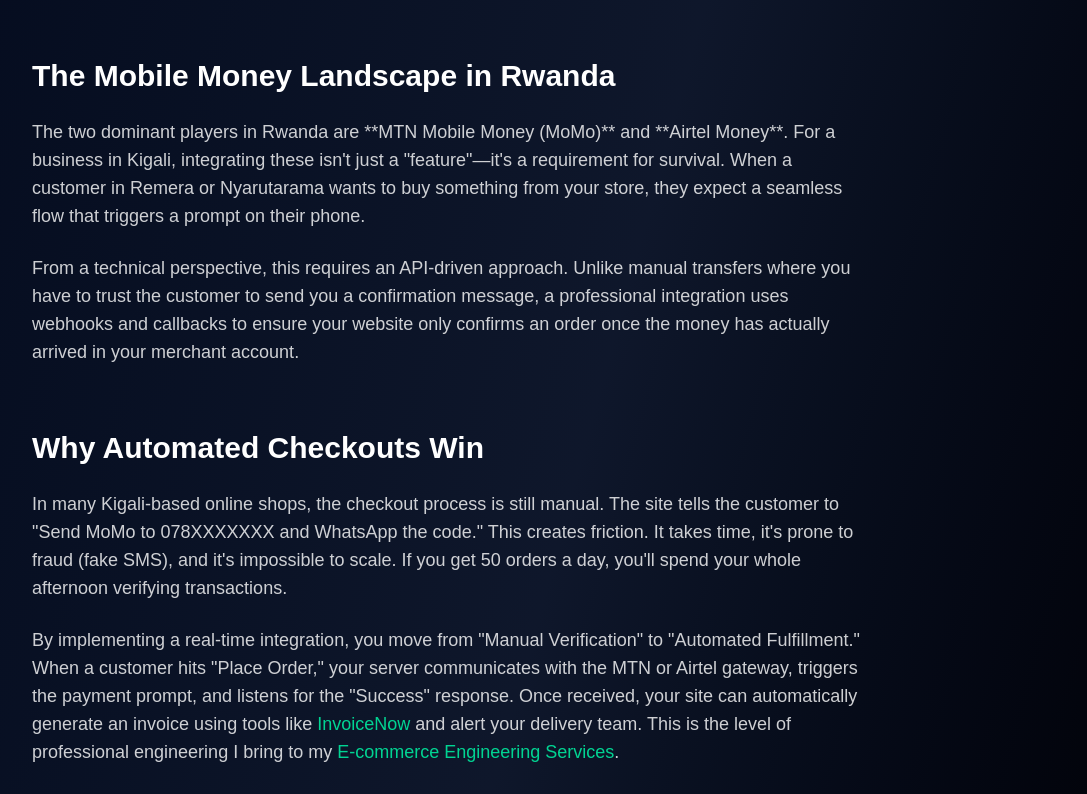
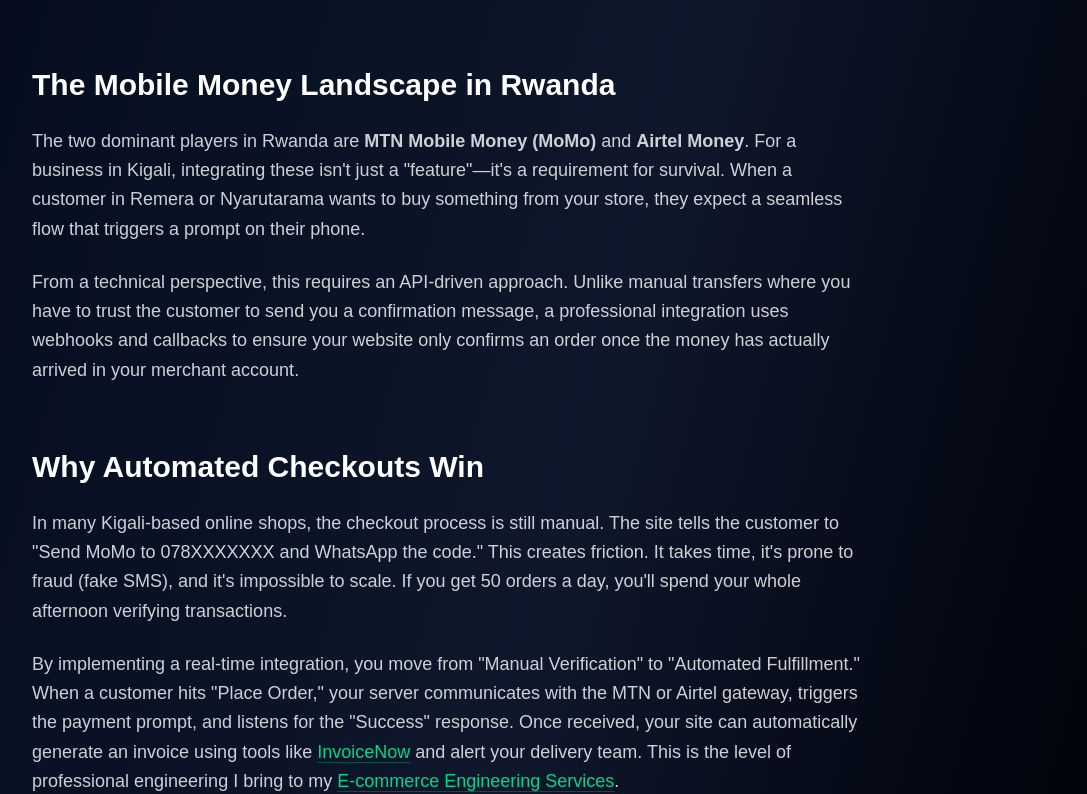
Before and after one commit to Seph-an/dev.sephan, a Next.js app: page /blog/accepting-payments-kigali-mtn-airtel in a window 1280 px wide. Shown: the part 1411-2205 px from the top of the page, without its empty margins (192-1279 px from the left). Built offline with nearby package versions, Linux system fonts and the light colour scheme.

Commit message:
Improve blog Markdown rendering and social metadata

```diff
--- a/app/blog/[slug]/page.tsx
+++ b/app/blog/[slug]/page.tsx
@@ -6,6 +6,7 @@
 import { getBlogPosts, getPostBySlug, getRelatedPosts } from "@/lib/blog";
 import Breadcrumbs from "@/components/Breadcrumbs";
 import JsonLd from "@/components/JsonLd";
+import MarkdownContent from "@/components/blog/MarkdownContent";
 import { siteMetadata } from "@/lib/siteMetadata";
 
 export async function generateMetadata({
@@ -150,36 +151,7 @@
             />
           </div>
 
-          <div className="prose prose-invert prose-emerald max-w-none">
-            {/* Simple Markdown Rendering Logic */}
-            <div className="blog-content leading-relaxed text-white/80 space-y-6">
-              {post.content.split('\n\n').map((block, i) => {
-                if (block.startsWith('### ')) {
-                  return <h3 key={i} className="text-2xl font-bold text-white mt-12 mb-4">{block.replace('### ', '')}</h3>;
-                }
-                if (block.startsWith('## ')) {
-                  return <h2 key={i} className="text-3xl font-bold text-white mt-16 mb-6">{block.replace('## ', '')}</h2>;
-                }
-                // Handle basic links [text](url)
-                const parts = block.split(/(\[.*?\]\(.*?\))/g);
-                return (
-                  <p key={i} className="text-lg">
-                    {parts.map((part, j) => {
-                      const linkMatch = part.match(/\[(.*?)\]\((.*?)\)/);
-                      if (linkMatch) {
-                        return (
-                          <Link key={j} href={linkMatch[2]} className="text-emerald-400 hover:underline decoration-emerald-400/30 underline-offset-4">
-                            {linkMatch[1]}
-                          </Link>
-                        );
-                      }
-                      return part;
-                    })}
-                  </p>
-                );
-              })}
-            </div>
-          </div>
+          <MarkdownContent content={post.content} />
 
           <footer className="mt-16 border-t border-white/10 pt-10">
             <div className="mb-10 flex items-center gap-4 rounded-2xl border border-white/10 bg-white/5 p-5">
--- a/app/blog/page.tsx
+++ b/app/blog/page.tsx
@@ -2,23 +2,16 @@
 import { getBlogPosts } from "@/lib/blog";
 import BlogBrowser from "@/components/blog/BlogBrowser";
 import Breadcrumbs from "@/components/Breadcrumbs";
-import { siteMetadata } from "@/lib/siteMetadata";
+import { socialMetadata } from "@/lib/seo";
+
+const title = "E-commerce Automation Engineering Insights";
+const description = "Practical guides to M-Pesa, n8n, Shopify, commerce integrations and reliable operations.";
 
 export const metadata: Metadata = {
   title: "Engineering Blog · E-commerce Systems & Automation",
-  description: "Technical insights on building high-performance e-commerce platforms, M-Pesa integrations, and automated business workflows in East Africa.",
+  description,
   alternates: { canonical: "/blog" },
-  openGraph: {
-    title: "E-commerce Automation Engineering Insights",
-    description: "Practical guides to M-Pesa, n8n, Shopify, commerce integrations and reliable operations.",
-    url: `${siteMetadata.siteUrl}/blog`,
-    type: "website",
-  },
-  twitter: {
-    card: "summary_large_image",
-    title: "E-commerce Automation Engineering Insights",
-    description: "Practical guides to M-Pesa, n8n, Shopify, commerce integrations and reliable operations.",
-  },
+  ...socialMetadata({ title, description, path: "/blog" }),
 };
 
 export default async function BlogPage() {
--- a/app/layout.tsx
+++ b/app/layout.tsx
@@ -8,6 +8,7 @@
 import Analytics from "@/components/Analytics";
 import JsonLd from "@/components/JsonLd";
 import { siteMetadata } from "@/lib/siteMetadata";
+import { defaultSocialImage } from "@/lib/seo";
 
 const geistSans = Geist({
   variable: "--font-geist-sans",
@@ -38,20 +39,13 @@
     siteName: siteMetadata.siteName,
     locale: "en_US",
     type: "website",
-    images: [
-      {
-        url: "/Sephan-new.jpg",
-        width: 1200,
-        height: 1200,
-        alt: "Sephan, e-commerce automation and integration engineer",
-      },
-    ],
+    images: [defaultSocialImage],
   },
   twitter: {
     card: "summary_large_image",
     title: `${siteMetadata.siteName} · ${siteMetadata.brandTagline}`,
     description: siteMetadata.defaultDescription,
-    images: ["/Sephan-new.jpg"],
+    images: [defaultSocialImage.url],
   },
   robots: {
     index: true,
--- /dev/null
+++ b/components/blog/MarkdownContent.tsx
@@ -0,0 +1,35 @@
+import Link from "next/link";
+import ReactMarkdown from "react-markdown";
+import remarkGfm from "remark-gfm";
+
+export default function MarkdownContent({ content }: { content: string }) {
+  return (
+    <div className="blog-content space-y-6 text-lg leading-relaxed text-white/80">
+      <ReactMarkdown
+        remarkPlugins={[remarkGfm]}
+        components={{
+          h2: ({ children }) => <h2 className="mb-6 mt-16 text-3xl font-bold text-white">{children}</h2>,
+          h3: ({ children }) => <h3 className="mb-4 mt-12 text-2xl font-bold text-white">{children}</h3>,
+          p: ({ children }) => <p>{children}</p>,
+          ul: ({ children }) => <ul className="list-disc space-y-2 pl-6 marker:text-emerald-400">{children}</ul>,
+          ol: ({ children }) => <ol className="list-decimal space-y-2 pl-6 marker:font-semibold marker:text-emerald-400">{children}</ol>,
+          li: ({ children }) => <li className="pl-1">{children}</li>,
+          blockquote: ({ children }) => <blockquote className="border-l-4 border-emerald-500/40 pl-5 italic text-white/70">{children}</blockquote>,
+          a: ({ href = "", children }) => href.startsWith("/") ? (
+            <Link href={href} className="text-emerald-400 underline decoration-emerald-400/30 underline-offset-4 hover:text-emerald-300">{children}</Link>
+          ) : (
+            <a href={href} target="_blank" rel="noreferrer" className="text-emerald-400 underline decoration-emerald-400/30 underline-offset-4 hover:text-emerald-300">{children}</a>
+          ),
+          code: ({ children }) => <code className="rounded bg-white/10 px-1.5 py-0.5 font-mono text-[0.9em] text-emerald-200">{children}</code>,
+          pre: ({ children }) => <pre className="overflow-x-auto rounded-2xl border border-white/10 bg-black/40 p-5 text-sm">{children}</pre>,
+          table: ({ children }) => <div className="overflow-x-auto"><table className="w-full border-collapse text-left text-base">{children}</table></div>,
+          thead: ({ children }) => <thead className="bg-white/5">{children}</thead>,
+          th: ({ children }) => <th className="border-b border-white/20 p-3 font-semibold text-white">{children}</th>,
+          td: ({ children }) => <td className="border-b border-white/10 p-3">{children}</td>,
+        }}
+      >
+        {content}
+      </ReactMarkdown>
+    </div>
+  );
+}
--- /dev/null
+++ b/lib/seo.ts
@@ -0,0 +1,34 @@
+import { siteMetadata } from "@/lib/siteMetadata";
+
+export const defaultSocialImage = {
+  url: `${siteMetadata.siteUrl}${siteMetadata.defaultSocialImage}`,
+  width: 1200,
+  height: 1200,
+  alt: "Sephan, e-commerce automation and integration engineer",
+};
+
+type SocialMetadataInput = { title: string; description: string; path: string; image?: string };
+
+export function socialMetadata({ title, description, path, image }: SocialMetadataInput) {
+  const imageUrl = image
+    ? image.startsWith("http") ? image : `${siteMetadata.siteUrl}${image}`
+    : defaultSocialImage.url;
+
+  return {
+    openGraph: {
+      title,
+      description,
+      url: `${siteMetadata.siteUrl}${path === "/" ? "" : path}`,
+      siteName: siteMetadata.siteName,
+      locale: "en_KE",
+      type: "website" as const,
+      images: image ? [{ url: imageUrl, alt: title }] : [defaultSocialImage],
+    },
+    twitter: {
+      card: "summary_large_image" as const,
+      title,
+      description,
+      images: [imageUrl],
+    },
+  };
+}
--- a/lib/siteMetadata.ts
+++ b/lib/siteMetadata.ts
@@ -6,6 +6,7 @@
   analyticsId: "G-CDWKNTG32R",
   personId: "https://dev.sephan.co.ke/#sephan",
   professionalServiceId: "https://dev.sephan.co.ke/#professional-service",
+  organizationId: "https://dev.sephan.co.ke/#organization",
   websiteId: "https://dev.sephan.co.ke/#website",
   brandTagline: "E-commerce automation and integration engineer",
   defaultDescription:
@@ -27,4 +28,5 @@
     city: "Nairobi",
     country: "Kenya",
   },
+  defaultSocialImage: "/Sephan-new.jpg",
 };
--- a/package.json
+++ b/package.json
@@ -18,6 +18,8 @@
     "next": "^16.2.2",
     "react": "19.2.0",
     "react-dom": "19.2.0",
+    "react-markdown": "^10.1.0",
+    "remark-gfm": "^4.0.1",
     "tailwind-merge": "^3.3.1"
   },
   "devDependencies": {
```
Also changed, not shown: 1 other file (tests, documents, lock files or other folders).
